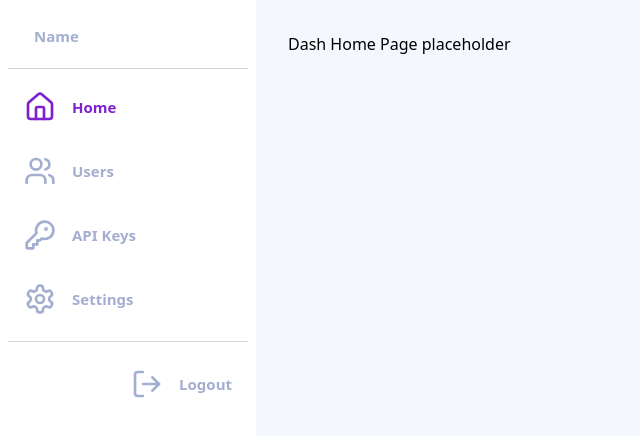
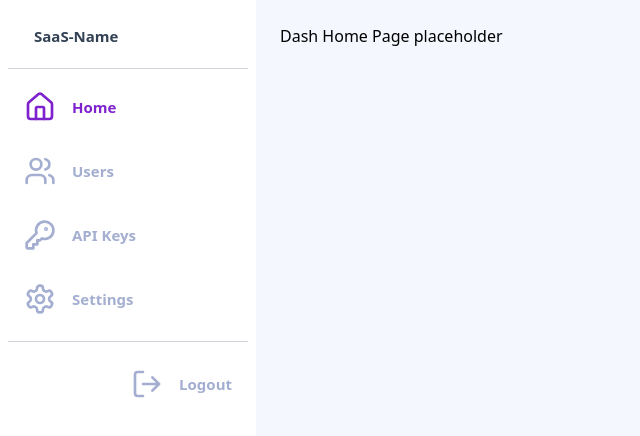
Before and after one commit to Bay-Valley-Tech-Code-Academy/BVT-BaaS-API, a React (Vite) app in the folder front-end/: page /dashboard in a window 1280 px wide. Shown: the top 436 px of the page, without its empty margins (0-640 px from the left). Built offline with nearby package versions, Linux system fonts and the light colour scheme.

Commit message:
Implemented padding for page area

```diff
--- a/front-end/src/components/DashboardLayout.jsx
+++ b/front-end/src/components/DashboardLayout.jsx
@@ -7,7 +7,7 @@ export default function DashboardLayout() {
       <div className="hidden w-64 sm:flex">
         <SideNavBar />
       </div>
-      <div className="h-full flex-1 bg-dashboard-gray-100 p-8">
+      <div className="h-full flex-1 bg-dashboard-gray-100 p-6">
         <Outlet />
       </div>
     </div>
--- a/front-end/src/components/SideNavBar.jsx
+++ b/front-end/src/components/SideNavBar.jsx
@@ -6,9 +6,9 @@ export default function SideNavBar() {
   return (
     <div className="h-dvh w-full flex-col p-2 text-center">
       <NavLink to="/dashboard">
-        <div className="text-xl text-dashboard-gray-50">
-          <div className="mt-1 flex items-center rounded-md p-2.5 transition-colors hover:bg-blue-50 hover:text-slate-700">
-            <h1 className="ml-4 text-[15px] font-bold">Name</h1>
+        <div className="text-xl text-slate-700">
+          <div className="mt-1 flex items-center rounded-md p-2.5 transition-colors hover:text-slate-700">
+            <h1 className="ml-4 text-[15px] font-bold">SaaS-Name</h1>
           </div>
           <div className="my-2 h-[1px] bg-gray-300"></div>
         </div>
```
